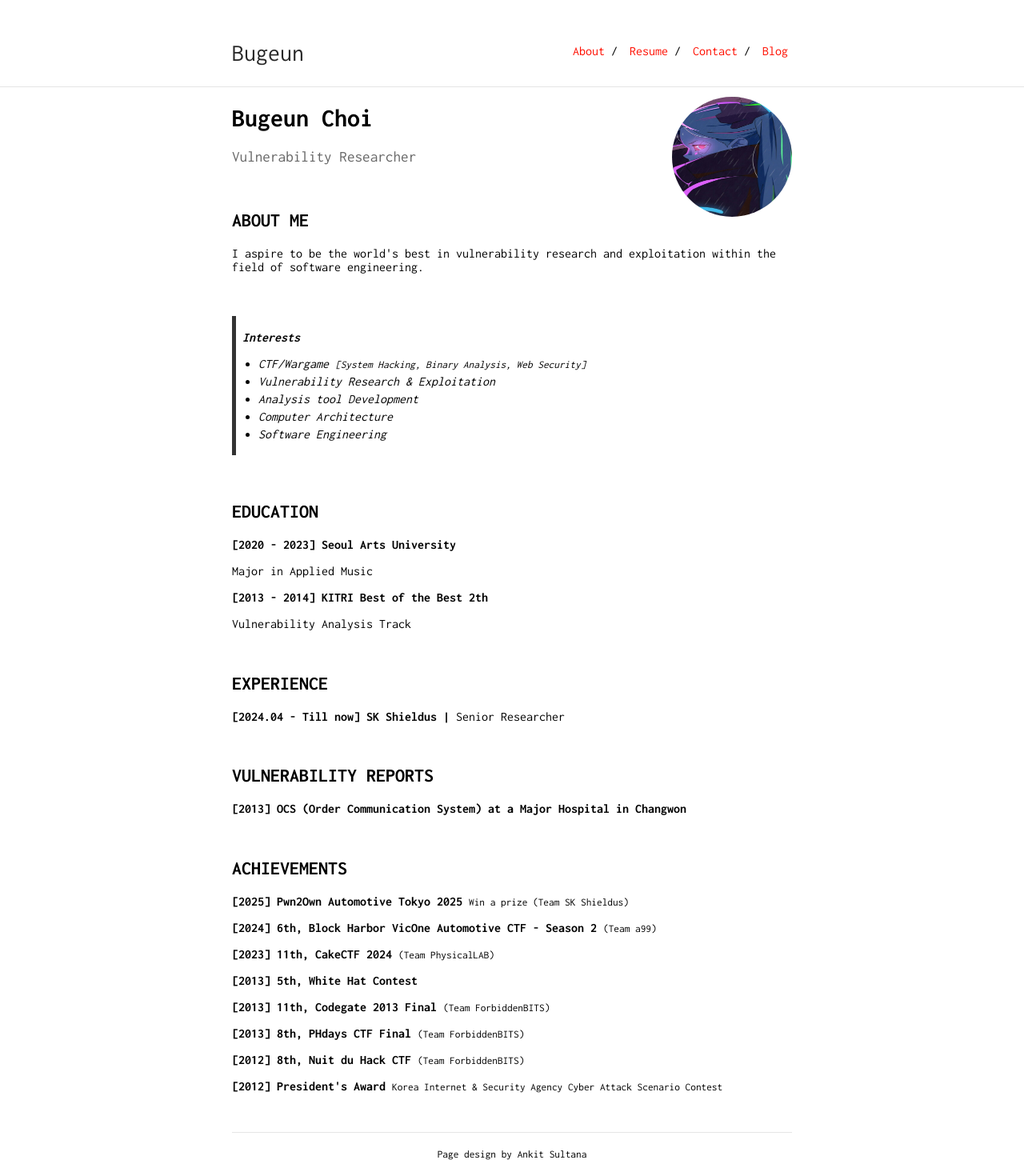
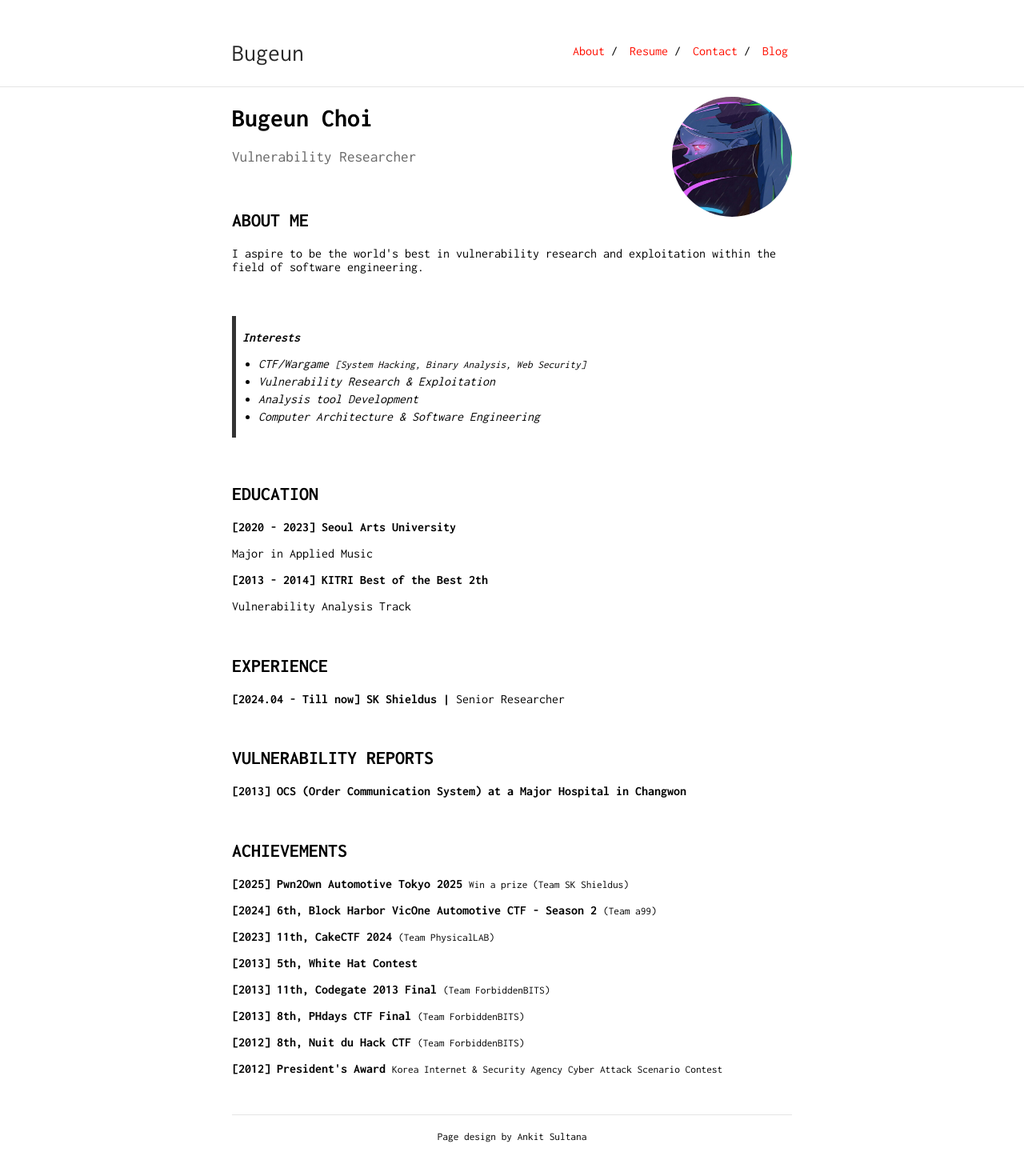
Before and after one commit to Bugeun/bugeun.github.io, a Jekyll site: the page built from index.md, in a window 1280 px wide. Shown: the whole page at 80% size. Built offline with Jekyll 4.4.1, drawn with Linux system fonts in a browser that asks for light colours; after the commit the page ends 1428 px from its top, so only the background shows below that.

```diff
--- a/index.md
+++ b/index.md
@@ -19,8 +19,7 @@ Vulnerability Researcher
 * CTF/Wargame <small>[System Hacking, Binary Analysis, Web Security]</small>
 * Vulnerability Research & Exploitation
 * Analysis tool Development
-* Computer Architecture
-* Software Engineering
+* Computer Architecture & Software Engineering
 
 <!--
 <section>
```
